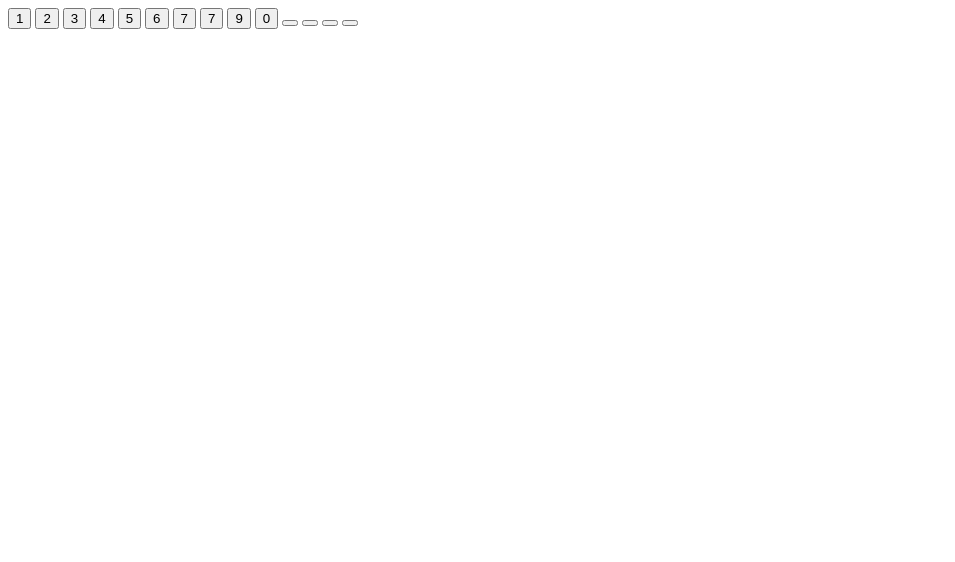
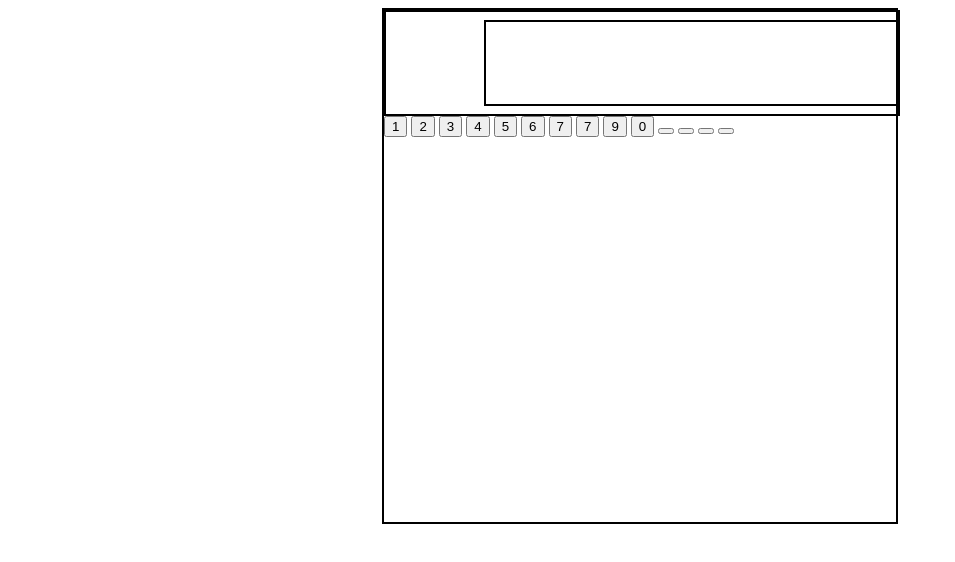
Before and after one commit to Lukehallyah/Calculator, a plain HTML site: page index.html in a window 1280 px wide. Shown: the whole page, without its empty margins (0-955 px from the left). Drawn offline with Linux system fonts and the light colour scheme.

Commit message:
Make basic calculator base

```diff
--- a/index.html
+++ b/index.html
@@ -4,8 +4,14 @@
     <meta charset="UTF-8">
     <meta name="viewport" content="width=device-width, initial-scale=1.0">
     <title>Calculator</title>
+    <link rel="stylesheet" href="styles.css">
 </head>
 <body>
+   <main>
+      <div class="top">
+        <p class="inputField"></p>
+      </div>
+
         <button class="btn1">1</button>
         <button class="btn2">2</button>
         <button class="btn3">3</button>
@@ -21,5 +27,9 @@
         <button class = "divide"></button>
         <button class = "add"></button>
         <button class = "subtract"></button>
+
+   </main>
+
+   <script src="script.js" defer></script>
 </body>
 </html>
--- a/styles.css
+++ b/styles.css
@@ -0,0 +1,35 @@
+html{
+    font-size: 16px;
+    padding: 0;
+    margin: 0;
+}
+
+body{
+    display: flex;
+    justify-content: center;
+    align-items: center;
+}
+
+main{
+    width: 40vw;
+    height: 40vw;
+    /*REMEMBER ABOVE!! CAN MAKE SQUARE EASILY.
+    THE HEIGHT CAN BE VW TOO*/
+    border: 2px solid black;
+
+}
+
+.top{
+    width: 100%;
+    height: 20%;
+    border: 2px solid black;
+    display: flex;
+    justify-content: right;
+    align-items: center;
+}
+
+.inputField{
+    width: 80%;
+    height: 80%;
+    border: 2px solid black;
+}
```
Lines whose indentation alone changed are shown as unchanged.
